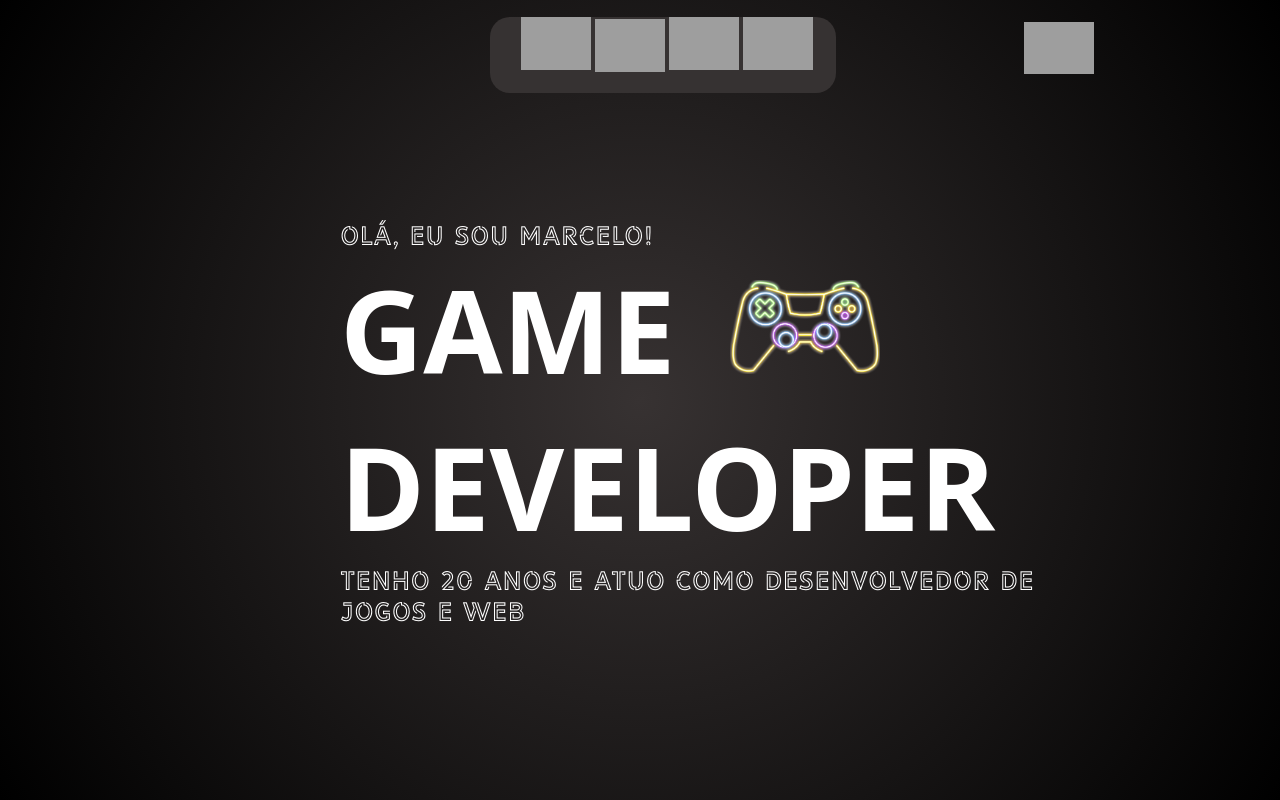
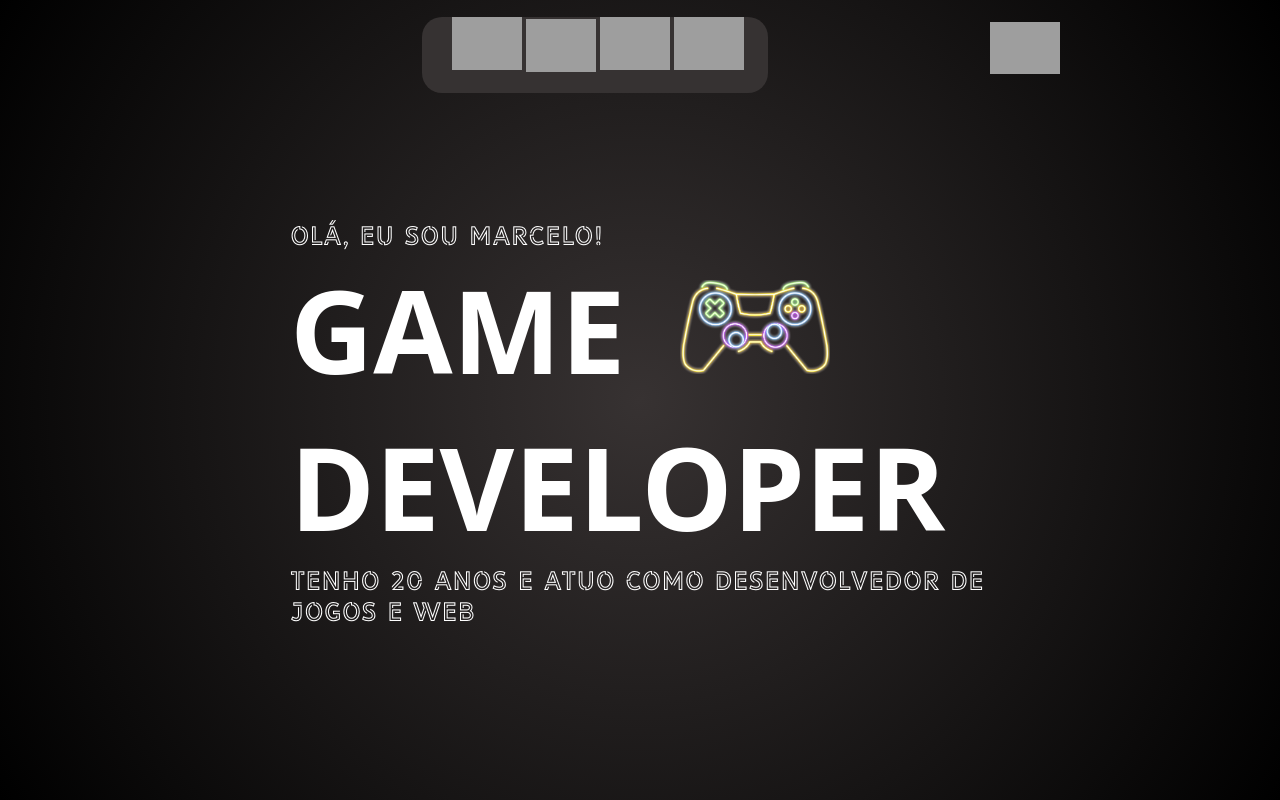
Before and after one commit to Profissional-Marcelo/SitePessoalGame, a PHP site: page /App/View/paginaInicial.php in a window 1280 px wide. Run offline with PHP 8.4, Linux system fonts and the light colour scheme; grey boxes are pictures that could not be loaded.

Commit message:
corrigindo espacamento

```diff
--- a/Assets/css/paginaInicialMQ.css
+++ b/Assets/css/paginaInicialMQ.css
@@ -137,7 +137,7 @@
     }
 
     div.Horizontal-Fim{
-        width: calc(80% - 350px)  !important;
+        width: calc(80% - 175px)  !important;
         display: flex !important;
         justify-content: center !important;
         align-items: center !important;
@@ -162,7 +162,7 @@
     }
         section.texto {
             top: calc(40% - 100px);
-            left: calc(50% - 300px);
+            left: calc(50% - 350px);
             width: 750px;
         }
 
```
